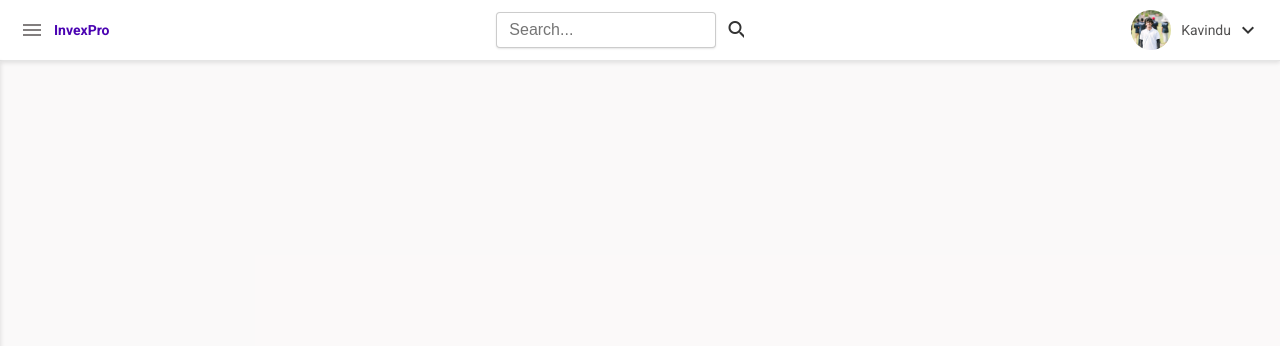
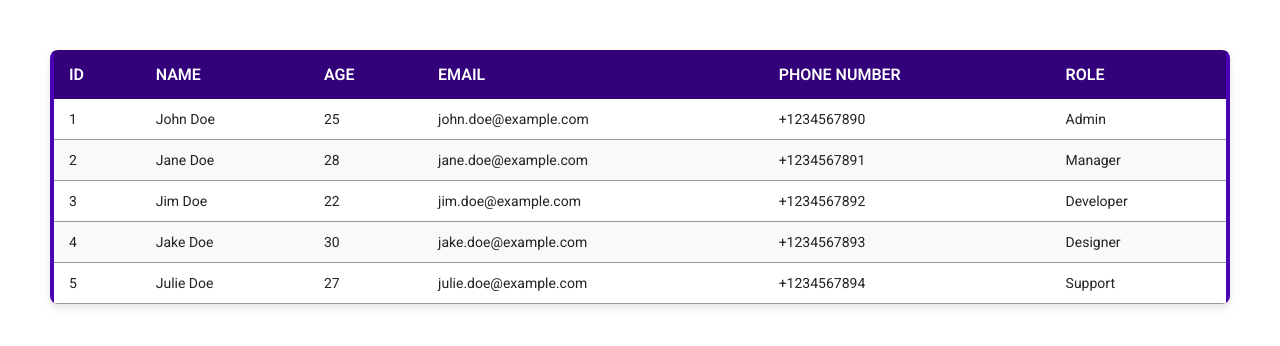
Before and after one commit to kavindunilshan/invex-pro-fo, an Angular app: page / in a window 1280 px wide. Shown: the top 346 px of the page. Built offline with nearby package versions, Linux system fonts and the light colour scheme.

Commit message:
Table component done

```diff
--- a/src/app/app.component.css
+++ b/src/app/app.component.css
@@ -0,0 +1,3 @@
+.app-cmpt {
+  padding: 50px;
+}
--- a/src/app/app.component.html
+++ b/src/app/app.component.html
@@ -1 +1,3 @@
-<app-action-center/>
+<div class="app-cmpt">
+  <app-table [columns]="tableColumns" [data]="tableData"/>
+</div>
--- a/src/app/app.component.ts
+++ b/src/app/app.component.ts
@@ -7,4 +7,22 @@ import { Component } from '@angular/core';
 })
 export class AppComponent {
   title = 'InvexPro-fo';
+
+  tableColumns = [
+    { key: 'id', label: 'ID' },
+    { key: 'name', label: 'Name' },
+    { key: 'age', label: 'Age' },
+    { key: 'email', label: 'Email' },
+    { key: 'phone', label: 'Phone Number' },
+    { key: 'role', label: 'Role' }
+  ];
+
+  tableData = [
+    { id: 1, name: 'John Doe', age: 25, email: 'john.doe@example.com', phone: '+1234567890', role: 'Admin' },
+    { id: 2, name: 'Jane Doe', age: 28, email: 'jane.doe@example.com', phone: '+1234567891', role: 'Manager' },
+    { id: 3, name: 'Jim Doe', age: 22, email: 'jim.doe@example.com', phone: '+1234567892', role: 'Developer' },
+    { id: 4, name: 'Jake Doe', age: 30, email: 'jake.doe@example.com', phone: '+1234567893', role: 'Designer' },
+    { id: 5, name: 'Julie Doe', age: 27, email: 'julie.doe@example.com', phone: '+1234567894', role: 'Support' }
+  ];
+
 }
--- a/src/app/components/action-center/table/table.component.css
+++ b/src/app/components/action-center/table/table.component.css
@@ -8,7 +8,7 @@ table {
 }
 
 th {
-  background-color: #4a03b2;
+  background-color: #33027b;
   color: white;
   padding: 15px;
   text-align: left;
@@ -42,9 +42,9 @@ td:hover {
 }
 
 th:first-child, td:first-child {
-  border-left: 8px solid #4a03b2;
+  border-left: 4px solid #4a03b2;
 }
 
 th:last-child, td:last-child {
-  border-right: 8px solid #4a03b2;
+  border-right: 4px solid #4a03b2;
 }
```
